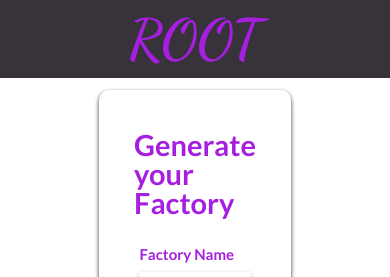
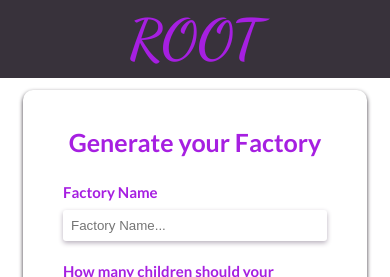
Before and after one commit to bangarangler/full-stack-web-programming-challenge, a React (Create React App) app: page / in a window 390 px wide. Shown: the top 277 px of the page. Built offline with nearby package versions, Linux system fonts and the light colour scheme; no server answers.

Commit message:
Added media queries for a few breakpoints

```diff
--- a/src/components/factoryForm/factoryForm.module.scss
+++ b/src/components/factoryForm/factoryForm.module.scss
@@ -11,10 +11,19 @@
   margin: 1% auto;
   box-shadow: 0 2px 4px $bgColorDark;
   border-radius: 10px;
+  @media (max-width: 765px) {
+    width: 90%;
+  }
+  @media (max-width: 450px) {
+    width: 90%;
+  }
   .formHeading {
     color: $purp;
     align-self: center;
     font-weight: $bold;
+    @media (max-width: 450px) {
+      font-size: 2.5rem;
+    }
   }
   label:first-child {
     margin-top: 0;
```
